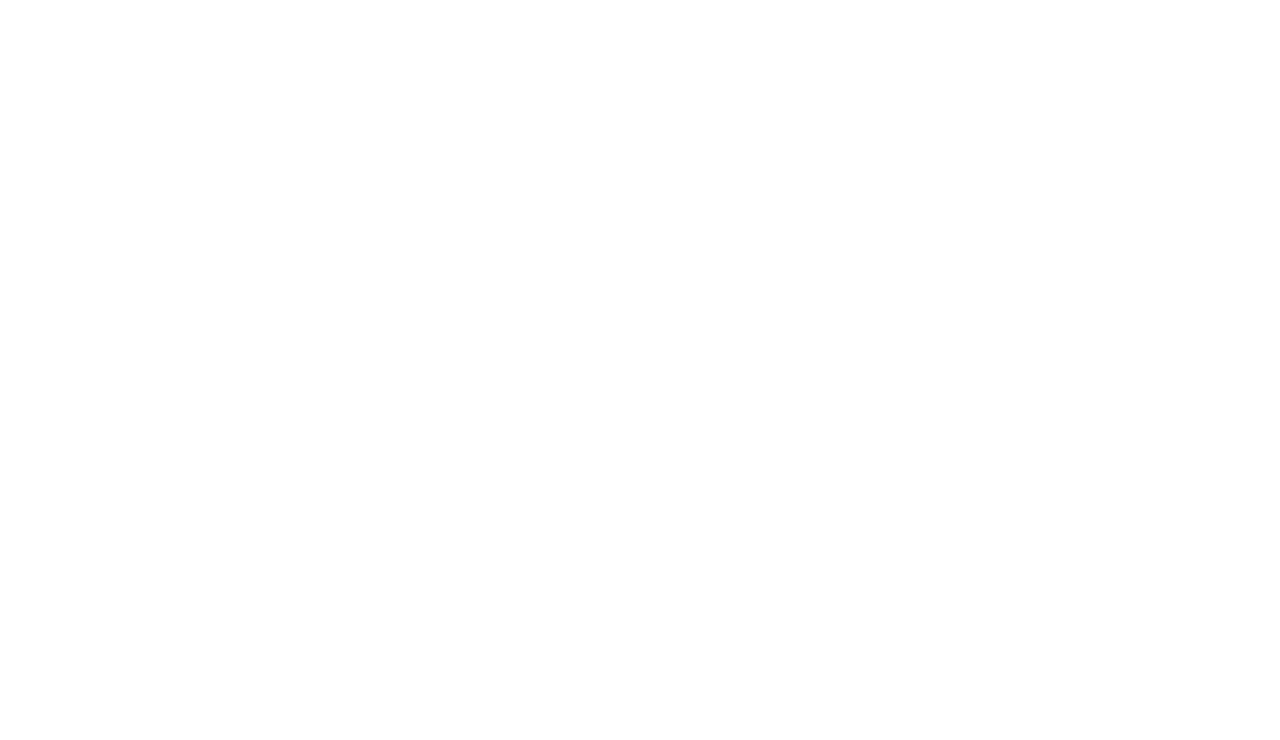
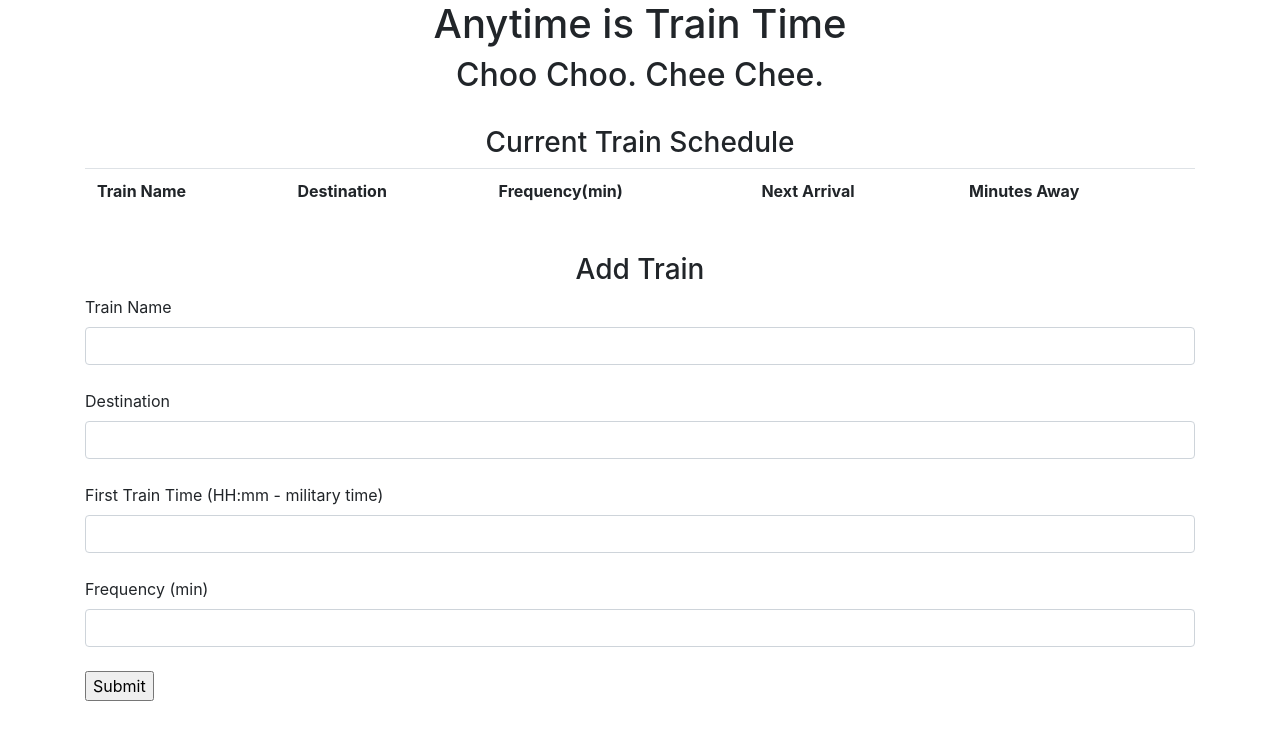
Before and after one commit to lijaack/Train-Schedule, a plain HTML site: page index.html in a window 1280 px wide. Drawn offline with nearby package versions, Linux system fonts and the light colour scheme.

Commit message:
basic html layout done

```diff
--- a/assets/javascript/app.js
+++ b/assets/javascript/app.js
@@ -0,0 +1,4 @@
+$("#submit").on("click", function(){
+    event.preventDefault();
+    console.log("hi")
+})
--- a/index.html
+++ b/index.html
@@ -10,22 +10,50 @@
 
 </head>
 <body>
+    <div class="container">
+        <div class="text-center">
+            <h1>Anytime is Train Time</h1>
+            <h2>Choo Choo. Chee Chee.</h2>
+        </div>
+        <br>
+        <div class="text-center">
+            <h3>Current Train Schedule</h3>
+            <table class="table">
+                <tr>
+                    <th>Train Name</th>
+                    <th>Destination</th>
+                    <th>Frequency(min)</th>
+                    <th>Next Arrival</th>
+                    <th>Minutes Away</th>
+                </tr>
+            </table>
+        </div>
+        <br>
+        <div>
+            <h3 class="text-center">Add Train</h3>
+            <div class="form-group">
+                <form>
+                    <label for="train-name">Train Name</label>
+                    <input class="form-control" type="text" id="train-name" placeholder="">
+                    <br>
+                    <label for="train-destination">Destination</label>
+                    <input class="form-control" type="text" id="destination" placeholder="">
+                    <br>
+                    <label for="train-time">First Train Time (HH:mm - military time)</label>
+                    <input class="form-control" type="text" id="train-time" placeholder="">
+                    <br>
+                    <label for="train-frequency">Frequency (min)</label>
+                    <input class="form-control" type="text" id="train-frequency" placeholder="">
+                    <br>
+                    <input type="submit" id="submit" value="Submit">
+                </form>
+            </div>
+        </div>
 
 
 
 
-
-
-
-
-
-
-
-
-
-
-
-
+    </div>
 
 
 
```
